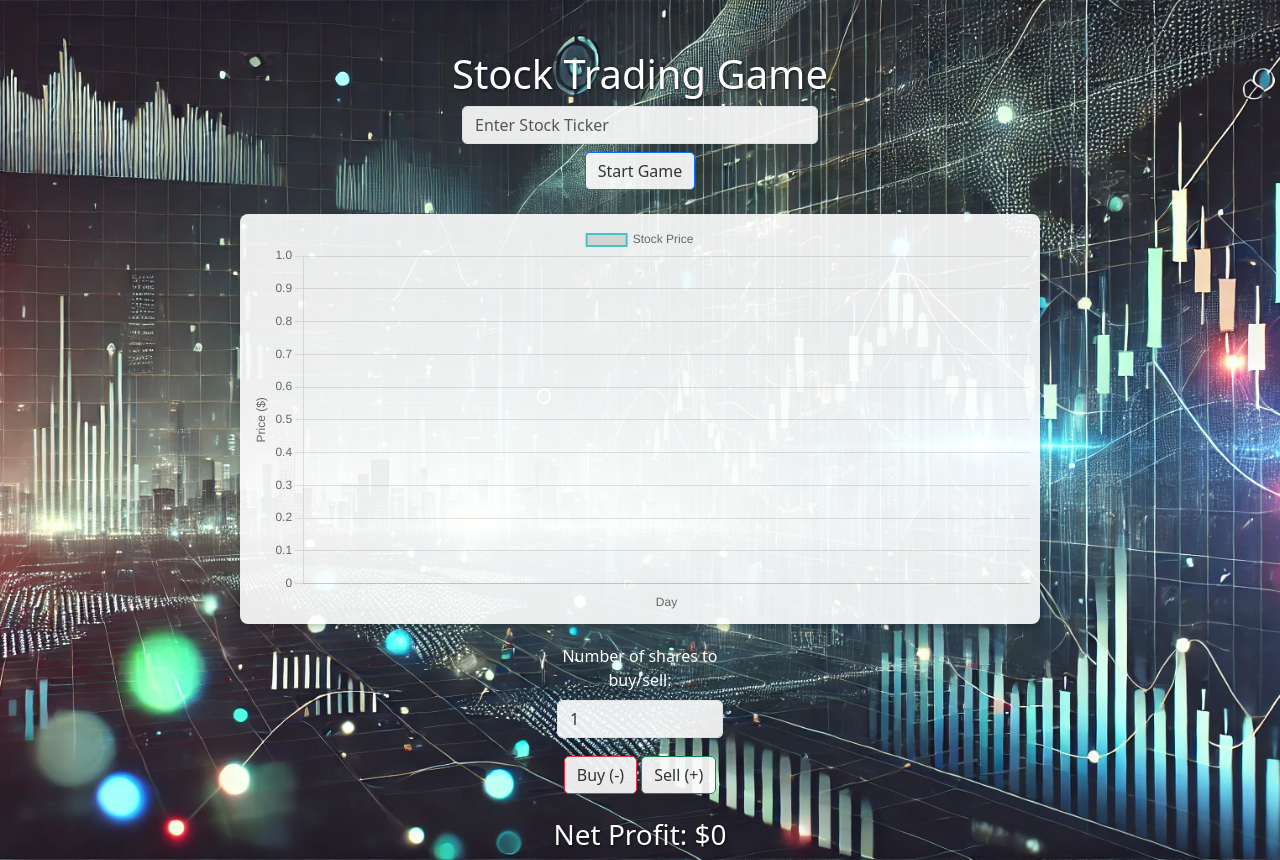
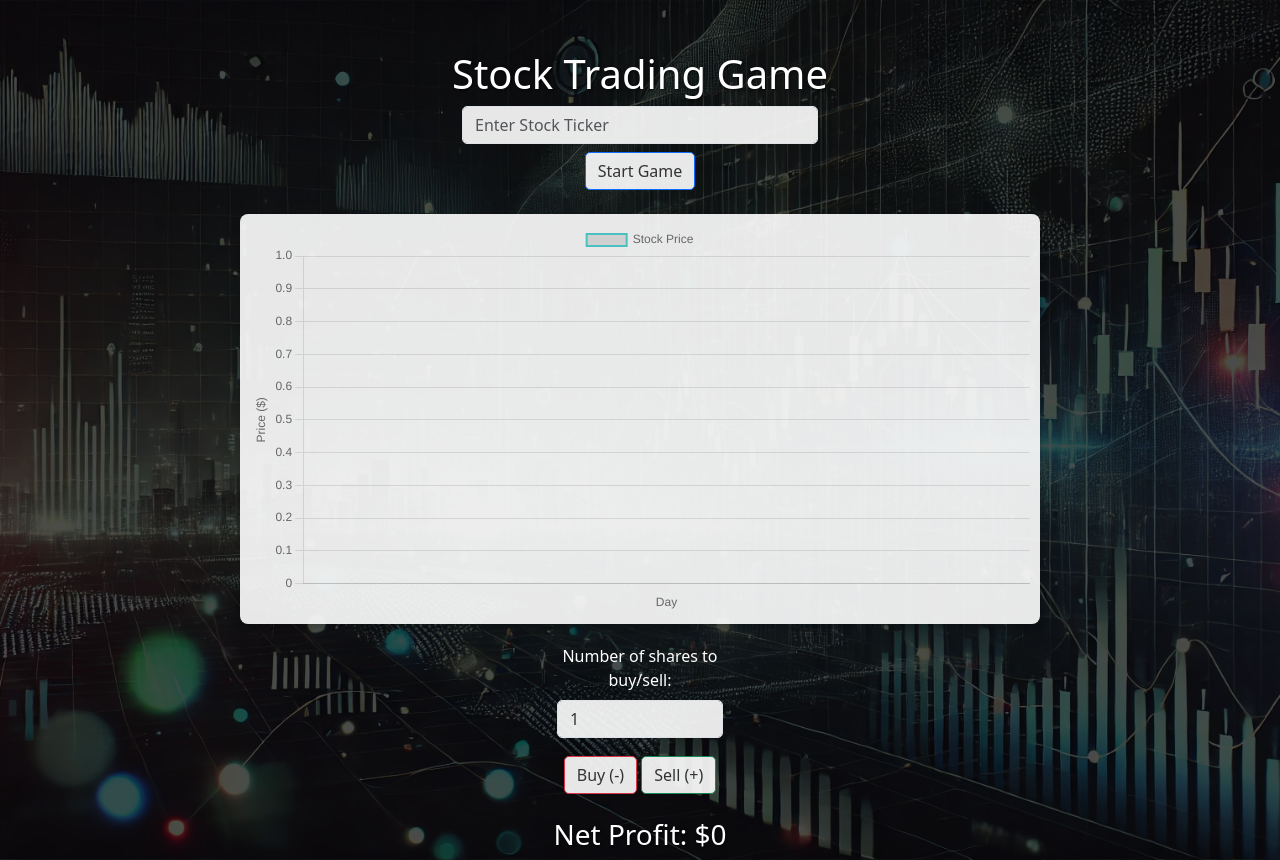
Before and after one commit to TheNarrator42/ANDHACKS2024, a Flask app: page /stock_game in a window 1280 px wide. Run offline with Flask 3, Linux system fonts and the light colour scheme.

Commit message:
Fixed background of the game

```diff
--- a/frontend/templates/stock_game.html
+++ b/frontend/templates/stock_game.html
@@ -9,7 +9,7 @@
     <style>
         body {
             padding-top: 50px;
-            background-image: url("{{ url_for('static', filename='img/Stock_Game_BG.webp') }}");
+            background-image: linear-gradient(rgba(0, 0, 0, 0.7), rgba(0, 0, 0, 0.7)), url("{{ url_for('static', filename='img/Stock_Game_BG.webp') }}");
             background-size: cover;
             background-position: center;
             color: #ffffff; /* Light text color to stand out */
```
